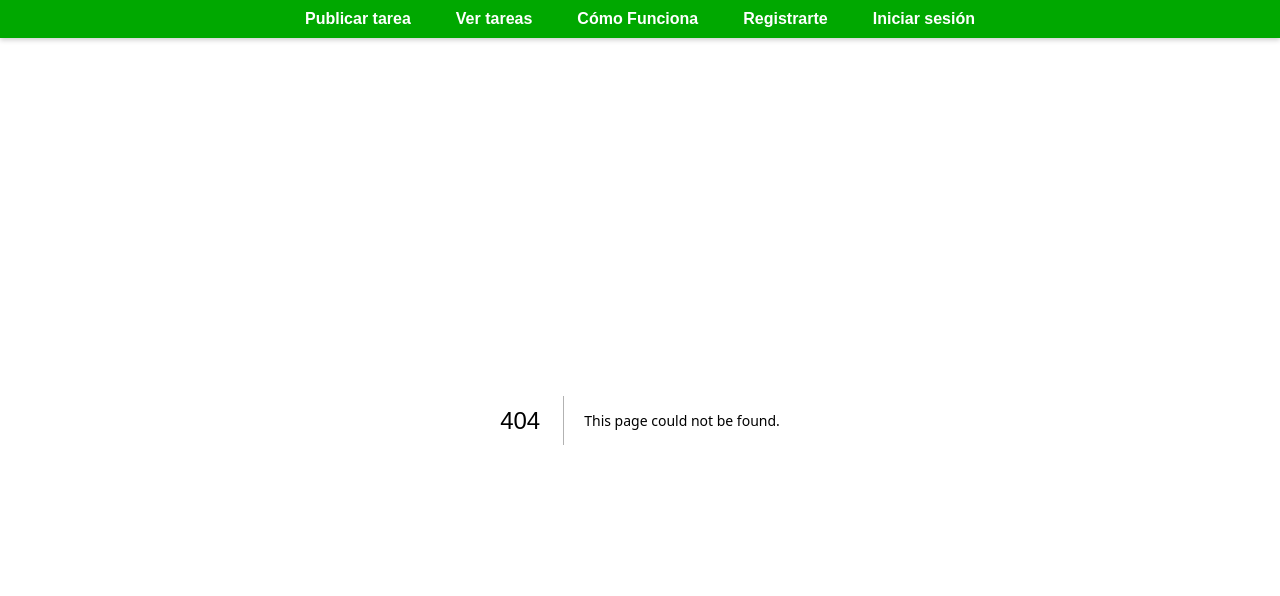
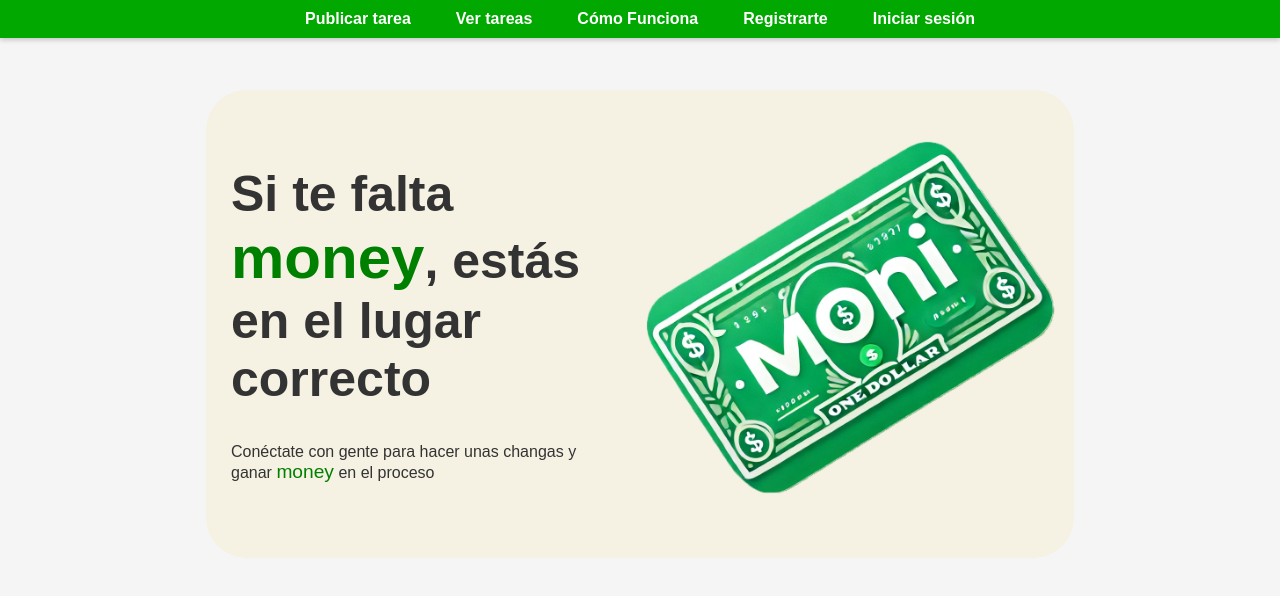
Before and after one commit to UrielMarles/Dinamango, a Next.js app in the folder front/: page /about in a window 1280 px wide. Before the commit this address had no page. Shown: the top 596 px of the page. Built offline with nearby package versions, Linux system fonts and the light colour scheme.

Commit message:
cambios Gabeeto

```diff
--- /dev/null
+++ b/front/src/app/about/about.module.css
@@ -0,0 +1,25 @@
+.container {
+    width: 70%;
+    background-color: #f5f2e4;
+    display: flex;
+    justify-content: space-evenly;
+    margin: 70px auto;
+    border-radius: 40px;
+}
+
+.texto {
+    display: flex;
+    flex-direction: column;
+    gap: 15px;
+    margin: 50px auto;
+    padding: 25px;
+}
+
+.titulo {
+    font-size: 50px;
+    font-weight: bold;
+}
+
+.descripcion {
+    margin-top: 20px;
+}
--- /dev/null
+++ b/front/src/app/about/page.tsx
@@ -0,0 +1,27 @@
+// app/about/page.tsx
+import Image from 'next/image';
+import styles from './about.module.css';
+import '../../styles/globals.css';
+
+export const metadata = {
+  title: 'Sobre Nosotros',
+  description: 'Información sobre Moni',
+};
+
+export default function about() {
+  return (
+    <main>
+      <div className={styles.container}>
+        <div className={styles.texto}>
+          <div className={styles.titulo}>
+            <label>Si te falta <span id="money">money</span>, estás en el lugar correcto</label>
+          </div>
+          <div className={styles.descripcion}>
+            <label>Conéctate con gente para hacer unas changas y ganar <span id="money">money</span> en el proceso</label>
+          </div>
+        </div>
+        <Image src="/gpt_logo.png" alt="Logo de la aplicación" width={450} height={450}/>
+      </div>
+    </main>
+  );
+}
--- a/front/src/styles/globals.css
+++ b/front/src/styles/globals.css
@@ -29,3 +29,8 @@ body {
 .btn-primary:hover {
   background-color: #005bb5;
 }
+
+#money {
+  color: #008000;
+  font-size: larger;
+}
```
Also changed, not shown: front/src/app/home/page.tsx (added, +9 -0 lines), front/src/app/home/home.module.css (added), 1 other file (tests, documents, lock files or other folders).
